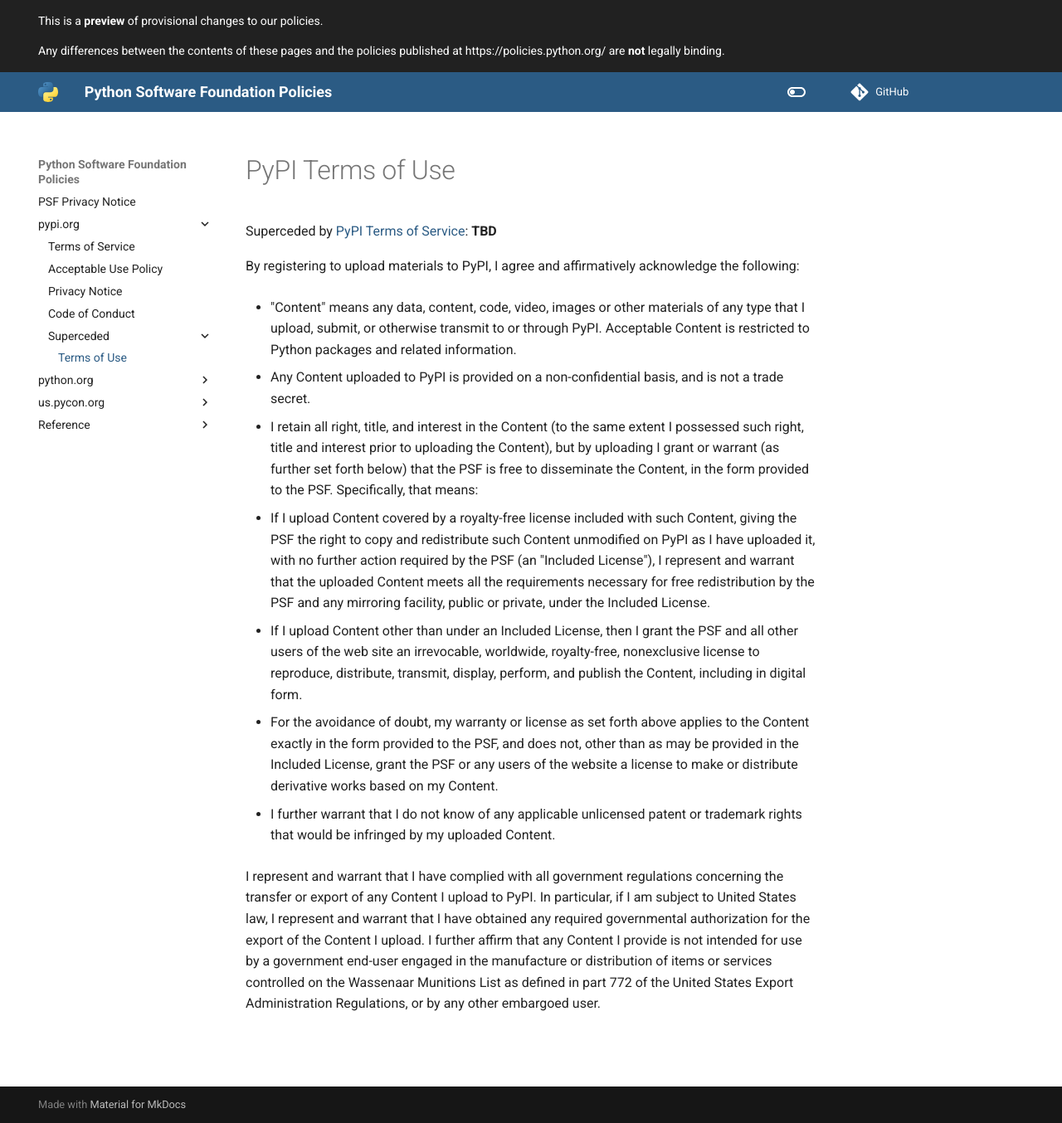
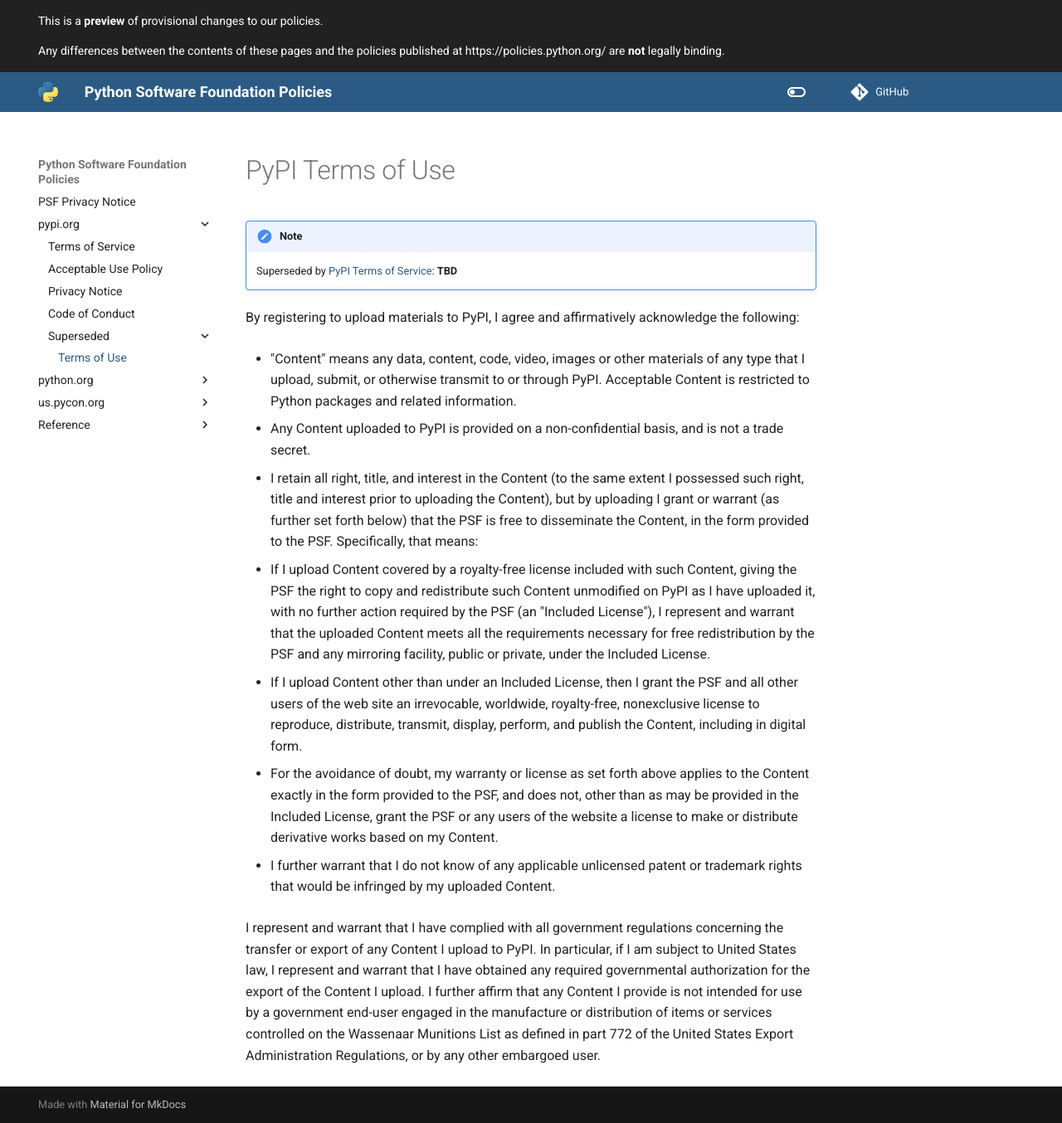
Before and after one commit to psf/policies, an MkDocs documentation site: the page built from docs/pypi.org/Terms-of-Use.md, in a window 1280 px wide and 1354 px high. Shown: the whole window at 83% size. Built offline with MkDocs 1.6.1 and Material for MkDocs 9.7.7, drawn with Linux system fonts in a browser that asks for light colours; comment, search, counter and statistics services are not loaded.

Commit message:
notes from review

```diff
--- a/docs/pypi.org/Terms-of-Use.md
+++ b/docs/pypi.org/Terms-of-Use.md
@@ -4,7 +4,9 @@
 ---
 # PyPI Terms of Use
 
-Superceded by [PyPI Terms of Service](Terms-of-Service.md): **TBD**
+!!! note
+
+    Superseded by [PyPI Terms of Service](Terms-of-Service.md): **TBD**
 
 By registering to upload materials to PyPI, I agree and affirmatively
 acknowledge the following:
--- a/mkdocs.yml
+++ b/mkdocs.yml
@@ -37,7 +37,7 @@
       - "pypi.org/Acceptable-Use-Policy.md"
       - "pypi.org/Privacy-Notice.md"
       - "pypi.org/Code-of-Conduct.md"
-      - "Superceded":
+      - "Superseded":
           - "pypi.org/Terms-of-Use.md"
   - "python.org":
       - "python.org/CVE-Numbering-Authority.md"
```
